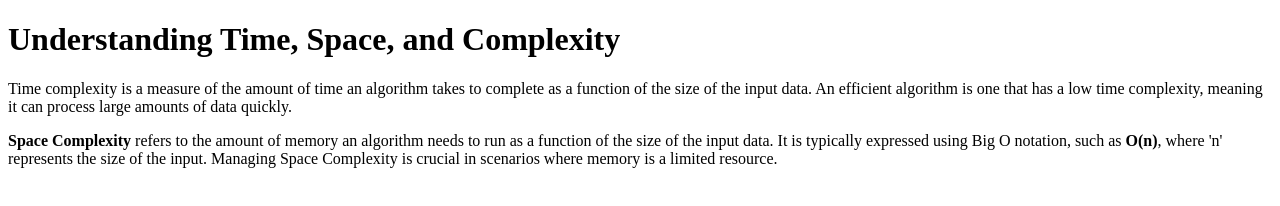
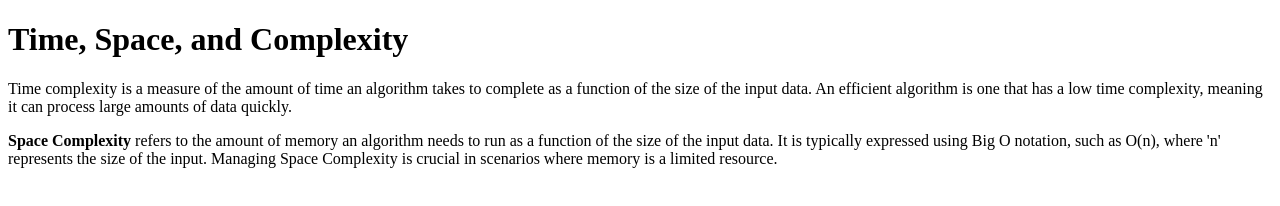
Before and after one commit to acciojob/time-and-space-complexity-mdharis98, a website: page main.html in a window 1280 px wide. Drawn offline with Linux system fonts and the light colour scheme.

Commit message:
created a submission

```diff
--- a/main.html
+++ b/main.html
@@ -8,14 +8,14 @@
 
 <body>
 	<!-- the entire body must be written by student -->
-	<h1>Understanding Time, Space, and Complexity</h1>
+	<h1>Time, Space, and Complexity</h1>
 
     <p>
         Time complexity is a measure of the amount of time an algorithm takes to complete as a function of the size of the input data. An efficient algorithm is one that has a low time complexity, meaning it can process large amounts of data quickly.
     </p>
 
     <p>
-        <b>Space Complexity</b> refers to the amount of memory an algorithm needs to run as a function of the size of the input data. It is typically expressed using Big O notation, such as <b>O(n)</b>, where 'n' represents the size of the input. Managing Space Complexity is crucial in scenarios where memory is a limited resource.
+        <b>Space Complexity</b> refers to the amount of memory an algorithm needs to run as a function of the size of the input data. It is typically expressed using Big O notation, such as O(n), where 'n' represents the size of the input. Managing Space Complexity is crucial in scenarios where memory is a limited resource.
     </p>
     <script type="text/javascript" src="./script.js">
 </script>
```
